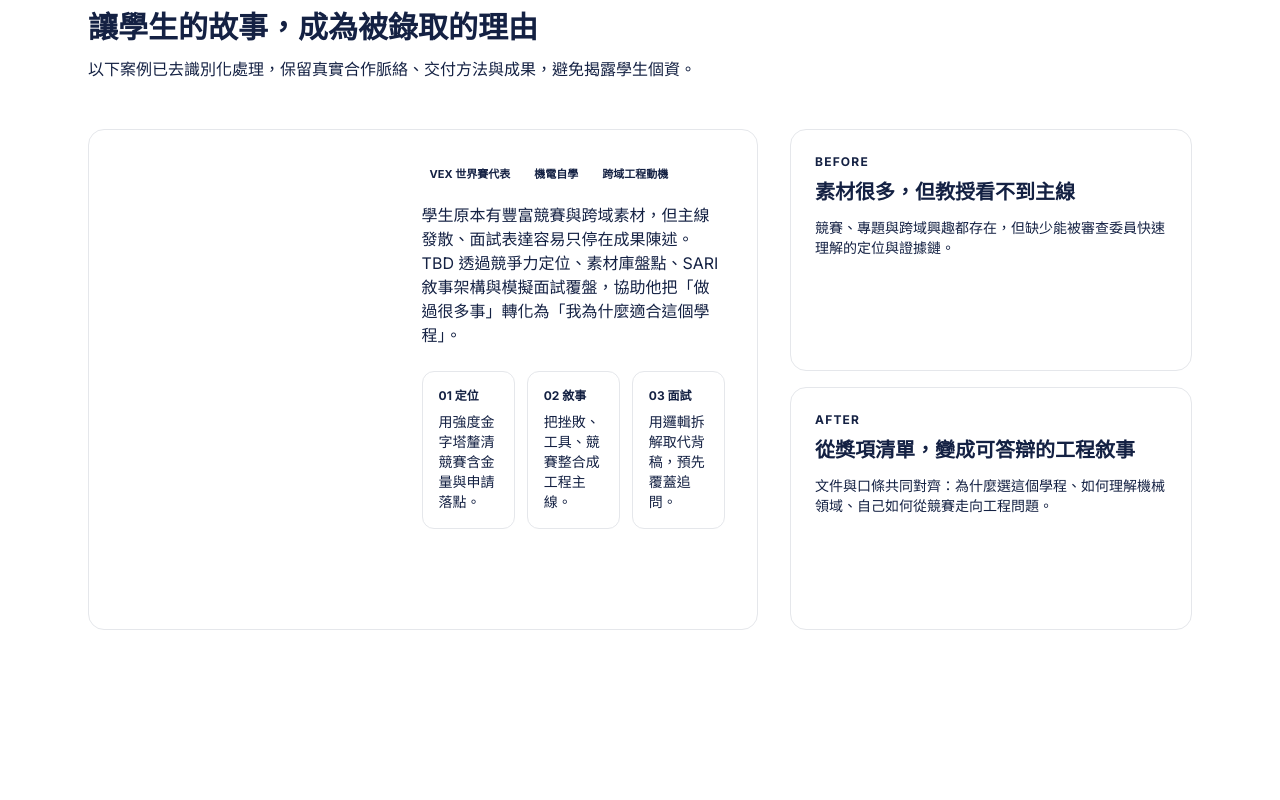
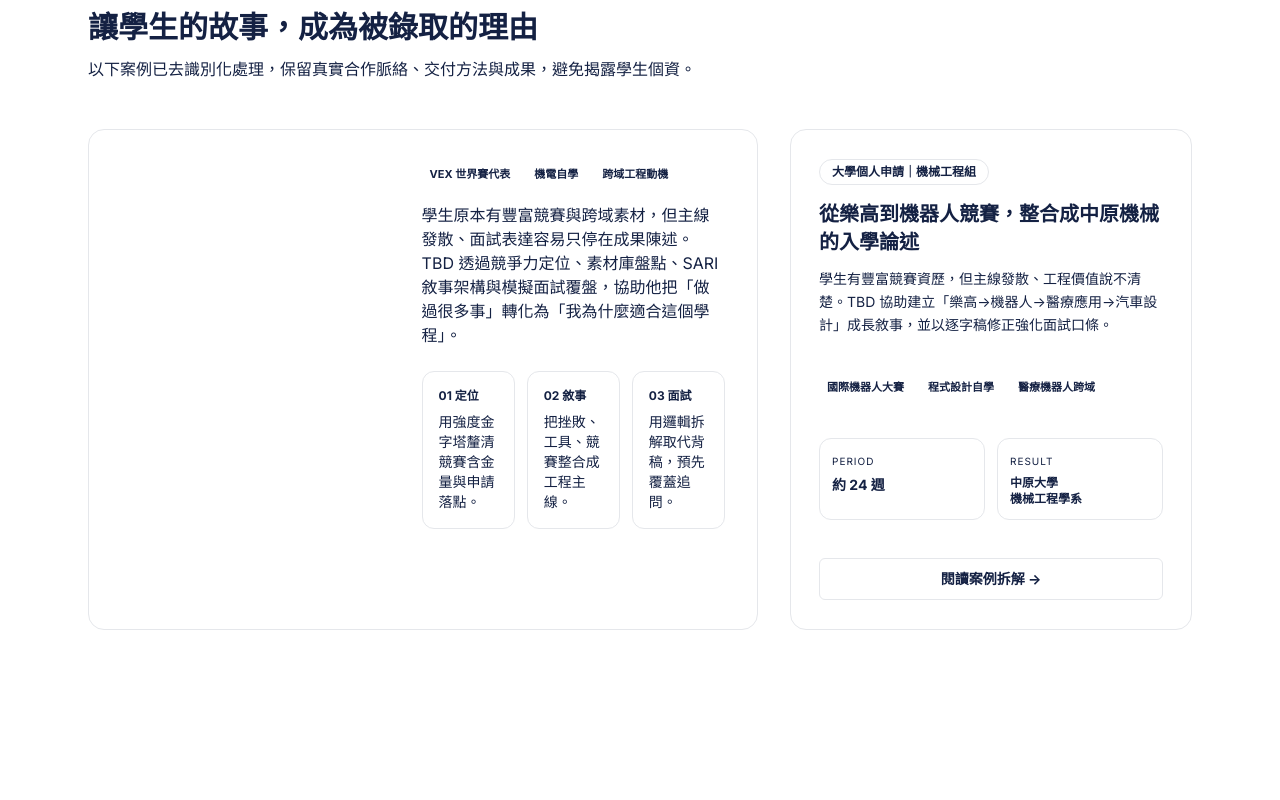
Before and after one commit to Jason1101-Paranoism/TBD_web, an Astro site: page / in a window 1280 px wide. Shown: the part 1940-2740 px from the top of the page. Built offline with nearby package versions, Linux system fonts and the light colour scheme; Astro itself is replaced by a stand-in of ours; no server answers.

Commit message:
feat(home): replace Before/After aside with 有程 case card (大學個申)
The right column in the cases section now shows a proper second case card
(25-1-YC, 中原機械, 24週) instead of a Before/After summary that duplicated
the main case content.

Co-Authored-By: Claude Sonnet 4.6 <noreply@anthropic.com>

```diff
--- a/src/pages/index.astro
+++ b/src/pages/index.astro
@@ -230,17 +230,32 @@ import BaseLayout from '../layouts/BaseLayout.astro';
           </div>
         </article>
 
-        <aside class="grid gap-4">
-          <div class="rounded-2xl border border-tbd-light/80 bg-tbd-light/30 p-6">
-            <div class="text-xs font-bold text-tbd-accent uppercase tracking-widest">Before</div>
-            <h3 class="mt-2 text-xl font-bold text-tbd-dark">素材很多，但教授看不到主線</h3>
-            <p class="mt-3 text-sm text-tbd-mid">競賽、專題與跨域興趣都存在，但缺少能被審查委員快速理解的定位與證據鏈。</p>
-          </div>
-          <div class="rounded-2xl border border-tbd-light/80 bg-white p-6 shadow-soft">
-            <div class="text-xs font-bold text-tbd-accent uppercase tracking-widest">After</div>
-            <h3 class="mt-2 text-xl font-bold text-tbd-dark">從獎項清單，變成可答辯的工程敘事</h3>
-            <p class="mt-3 text-sm text-tbd-mid">文件與口條共同對齊：為什麼選這個學程、如何理解機械領域、自己如何從競賽走向工程問題。</p>
-          </div>
+        <aside class="flex flex-col">
+          <article class="flex-1 overflow-hidden rounded-2xl border border-tbd-light/80 bg-white shadow-soft p-6 sm:p-7 flex flex-col justify-between gap-5">
+            <div>
+              <div class="inline-flex items-center gap-2 rounded-full bg-tbd-accent/10 border border-tbd-accent/20 px-3 py-1 text-xs font-bold text-tbd-accent mb-4">大學個人申請｜機械工程組</div>
+              <h3 class="text-xl font-bold text-tbd-dark leading-snug">從樂高到機器人競賽，整合成中原機械的入學論述</h3>
+              <p class="mt-3 text-sm text-tbd-mid leading-relaxed">學生有豐富競賽資歷，但主線發散、工程價值說不清楚。TBD 協助建立「樂高→機器人→醫療應用→汽車設計」成長敘事，並以逐字稿修正強化面試口條。</p>
+            </div>
+            <div class="flex flex-wrap gap-2">
+              <span class="text-[11px] font-bold text-tbd-accent bg-tbd-accent/10 px-2 py-1 rounded">國際機器人大賽</span>
+              <span class="text-[11px] font-bold text-tbd-accent bg-tbd-accent/10 px-2 py-1 rounded">程式設計自學</span>
+              <span class="text-[11px] font-bold text-tbd-accent bg-tbd-accent/10 px-2 py-1 rounded">醫療機器人跨域</span>
+            </div>
+            <div class="grid grid-cols-2 gap-3 text-sm">
+              <div class="rounded-xl bg-tbd-light/50 border border-tbd-light/80 p-3">
+                <div class="text-tbd-mid/60 text-[10px] uppercase tracking-widest">Period</div>
+                <div class="mt-1 font-bold text-tbd-dark">約 24 週</div>
+              </div>
+              <div class="rounded-xl bg-tbd-accent/5 border border-tbd-accent/20 p-3">
+                <div class="text-tbd-mid/60 text-[10px] uppercase tracking-widest">Result</div>
+                <div class="mt-1 font-bold text-tbd-dark text-xs">中原大學<br>機械工程學系</div>
+              </div>
+            </div>
+            <a href="/pages/cases.html" class="inline-flex items-center justify-center border border-tbd-accent text-tbd-accent px-4 py-2.5 rounded-md text-sm font-bold hover:bg-tbd-accent hover:text-white transition">
+              閱讀案例拆解 →
+            </a>
+          </article>
         </aside>
       </div>
     </div>
```
